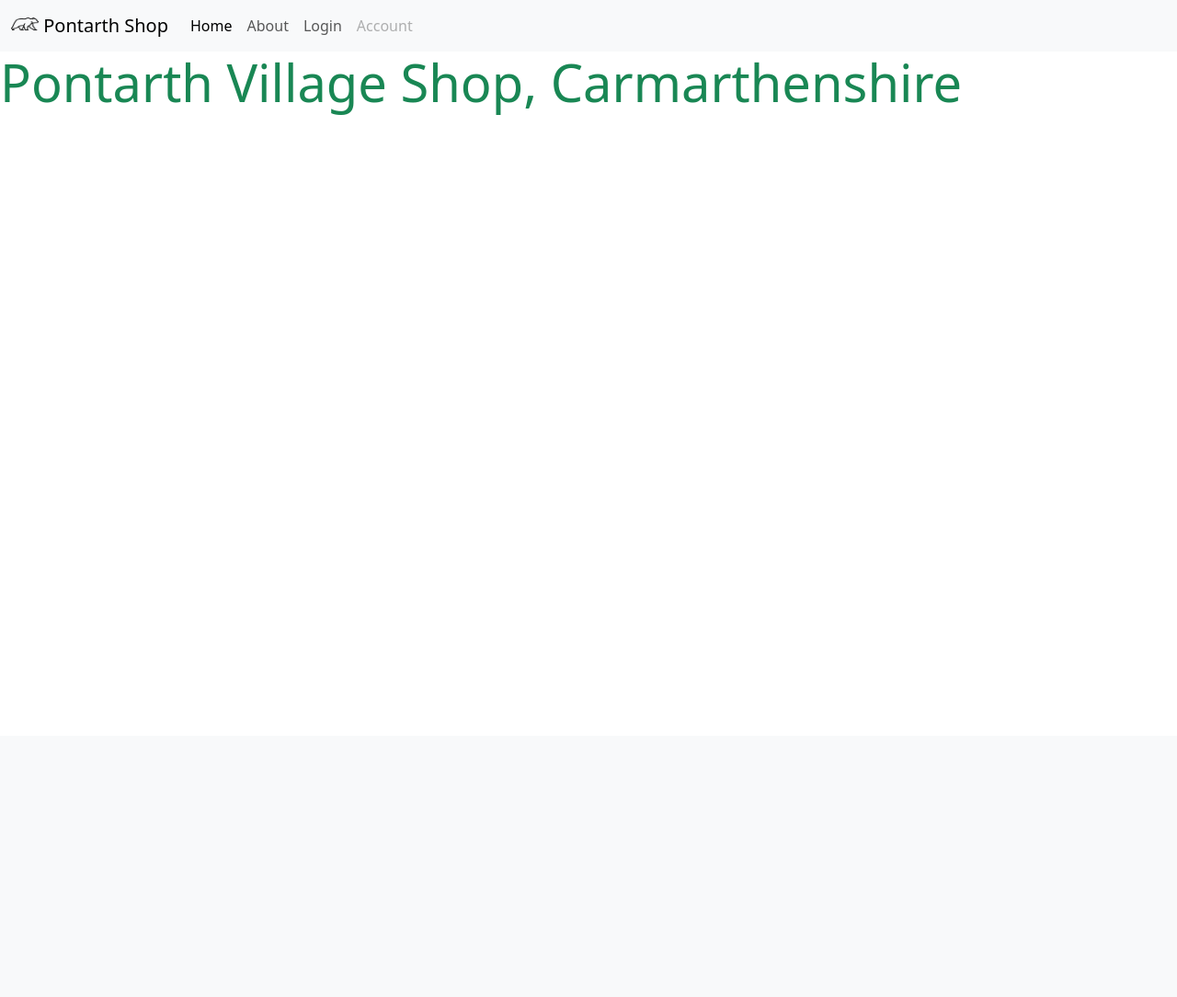
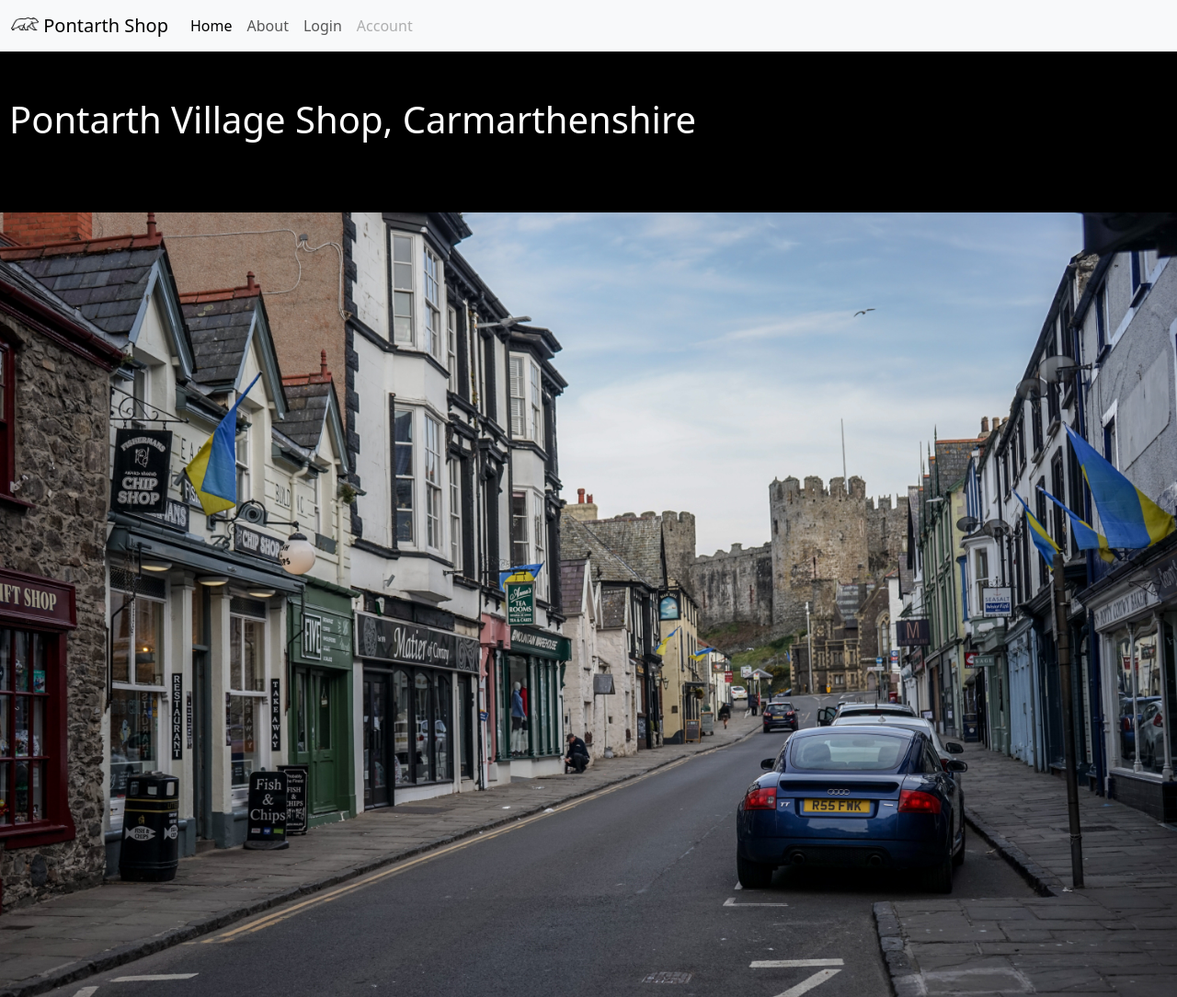
Before and after one commit to Code-Institute-Submissions/village-shop, a Django app: page / in a window 1280 px wide. Shown: the whole page at 92% size. Before the commit the page ends 125 px from the top, so only its background shows below. Run offline with Django 3.2, Linux system fonts and the light colour scheme.

Commit message:
created welcome banner with monochrome styling. may move to be homepage only.

```diff
--- a/home/templates/home/index.html
+++ b/home/templates/home/index.html
@@ -2,6 +2,5 @@
 {% load static %}
 
 {% block content %}
-<h1 class="display-4 text-success">Pontarth Village Shop, Carmarthenshire</h1>
-
+<img src="{{MEDIA_URL}}websiteimages/village.jpg" class="img-fluid" alt="Pontarth">
 {% endblock %}
--- a/static/css/base.css
+++ b/static/css/base.css
@@ -0,0 +1,14 @@
+html, body {
+    max-width: 100%;
+    overflow-x: hidden;
+}
+
+.welcome-banner {
+    background-color: black;
+    height: 175px;
+    padding: 50px 10px;
+}
+
+.welcome {
+    color: white;
+}
--- a/templates/base.html
+++ b/templates/base.html
@@ -1,6 +1,6 @@
+{% load static %}
 <!doctype html>
 <html lang="en">
-{% load static %}
   <head>
 
     {% block meta %}
@@ -17,6 +17,7 @@
         <script src="https://cdn.jsdelivr.net/npm/bootstrap@5.3.0-alpha3/dist/js/bootstrap.bundle.min.js" integrity="sha384-ENjdO4Dr2bkBIFxQpeoTz1HIcje39Wm4jDKdf19U8gI4ddQ3GYNS7NTKfAdVQSZe" crossorigin="anonymous"></script>
         <script src="https://cdn.jsdelivr.net/npm/@popperjs/core@2.11.7/dist/umd/popper.min.js" integrity="sha384-zYPOMqeu1DAVkHiLqWBUTcbYfZ8osu1Nd6Z89ify25QV9guujx43ITvfi12/QExE" crossorigin="anonymous"></script>
         <script src="https://cdn.jsdelivr.net/npm/bootstrap@5.3.0-alpha3/dist/js/bootstrap.min.js" integrity="sha384-Y4oOpwW3duJdCWv5ly8SCFYWqFDsfob/3GkgExXKV4idmbt98QcxXYs9UoXAB7BZ" crossorigin="anonymous"></script>
+        <link rel="stylesheet" href="{% static 'css/base.css' %}">
     {% endblock %}
 
     <title>Pontarth Village Shop</title>
@@ -50,6 +51,10 @@
         </div>
     </nav>
 
+    <div class="welcome-banner">
+      <h1 class="welcome">Pontarth Village Shop, Carmarthenshire</h1>
+    </div>
+
     {% if messages %}
         <div class="message-container">
 
```
Also changed, not shown: pontarth_shop/settings.py (+4 -3 lines), media/websiteimages/village.jpg (renamed from media/village.jpg).
